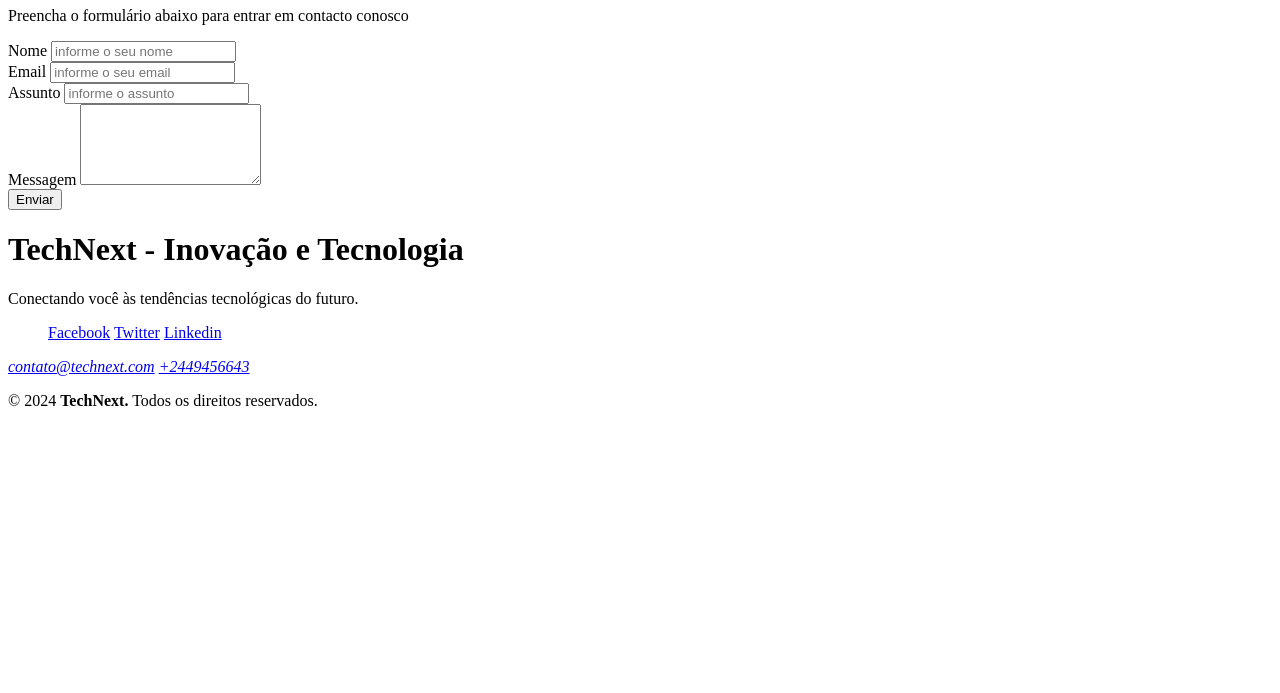
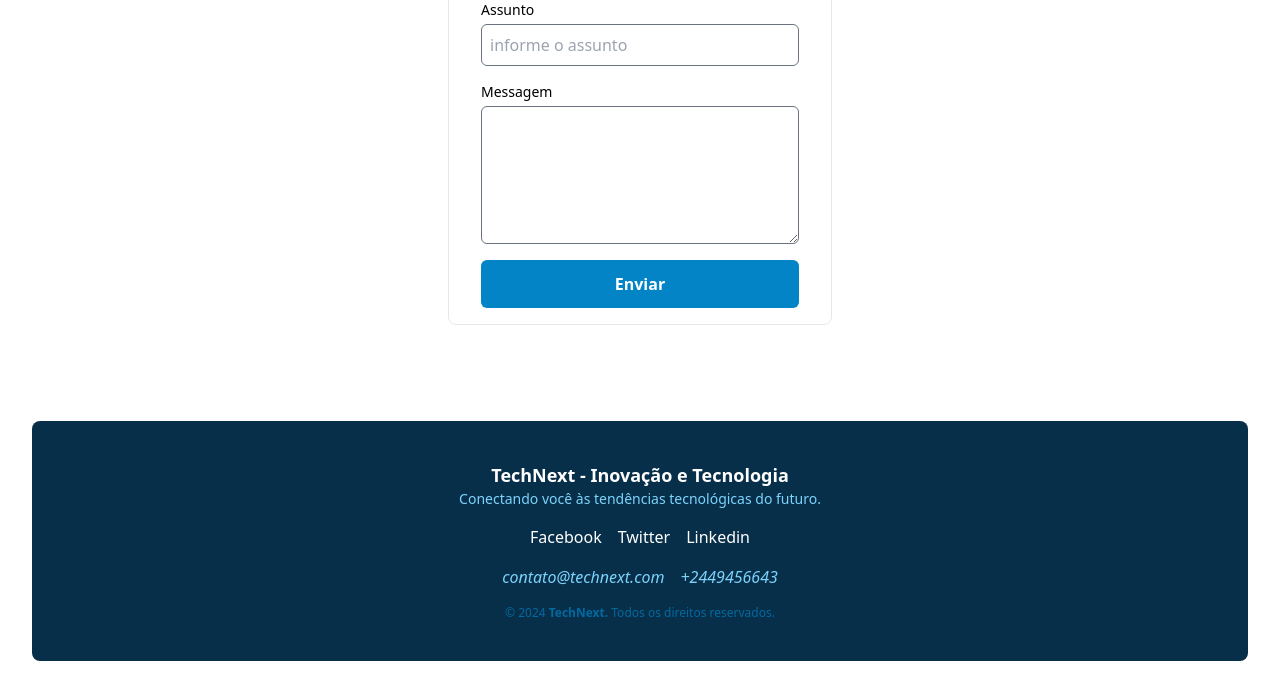
Before and after one commit to Djulay/Blog, a plain HTML site: page contactos.html in a window 1280 px wide. Shown: the part 673-1366 px from the top of the page. Before the commit the page ends 1099 px from the top, so only its background shows below. Drawn offline with nearby package versions, Linux system fonts and the light colour scheme.

Commit message:
adicionando estilo

```diff
--- a/contactos.html
+++ b/contactos.html
@@ -4,7 +4,7 @@
 <head>
     <meta charset="UTF-8">
     <meta name="viewport" content="width=device-width, initial-scale=1.0">
-    <script src="js/tailwindcss.js"></script>
+    <script src="https://cdn.tailwindcss.com"></script>
     <title>Contactos</title>
 </head>
 
```
Also changed, not shown: index.html (+1 -1 lines), sobre.html (+1 -1 lines), 1 other file.
